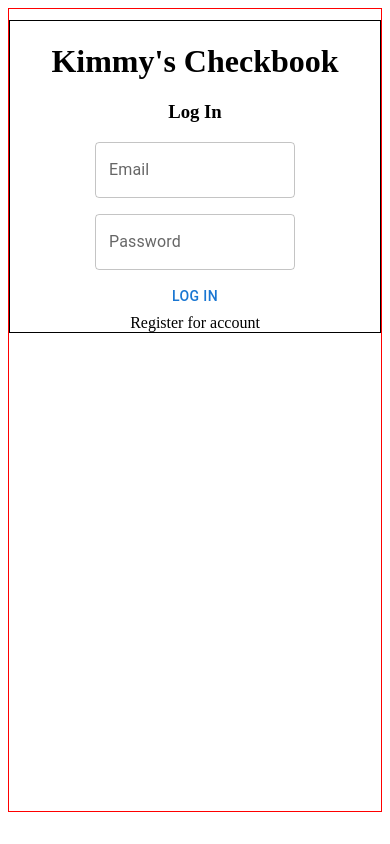
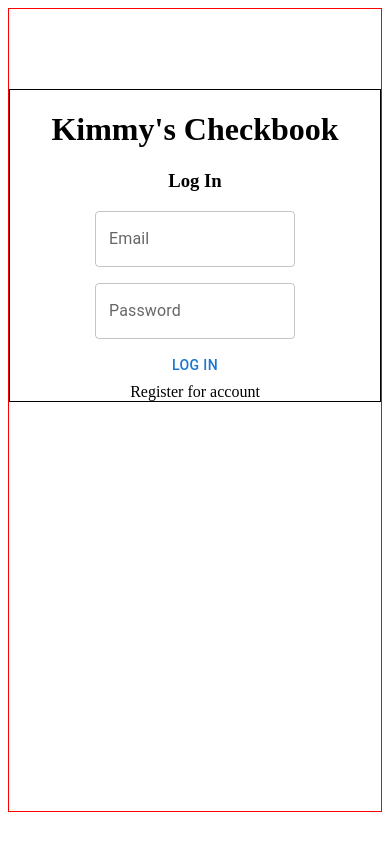
Before and after one commit to thekhaidev/budget-app, a React app: page /login in a window 390 px wide. Built offline with nearby package versions, Linux system fonts and the light colour scheme; no server answers.

Commit message:
Changed sizing on mobile/desktop

```diff
--- a/src/App.jsx
+++ b/src/App.jsx
@@ -24,12 +24,22 @@ const App = () => {
   }, []);
 
   return (
-    <Box style={{
-      border: '1px solid red', height: '95vh', width: 'auto', overflow: 'hidden',
+    <Box sx={{
+      border: '1px solid red',
+      height: '95vh',
+      width: 'auto',
+      overflow: 'hidden',
     }}
     >
       <Container
-        style={{ textAlign: 'center', border: '1px solid black', marginTop: '3%' }}
+        sx={{
+          textAlign: 'center',
+          border: '1px solid black',
+          marginTop: '3%',
+          mt: 10,
+          mr: 10,
+          width: { md: '75%' },
+        }}
         fixed
       >
         <h1>Kimmy&apos;s Checkbook</h1>
--- a/src/components/Home.jsx
+++ b/src/components/Home.jsx
@@ -1,7 +1,7 @@
 import React, { useEffect } from 'react';
 import {
   Box,
-  Button,
+
 } from '@mui/material';
 import { useNavigate } from 'react-router-dom';
 import Sidebar from './Sidebar.jsx';
--- a/src/components/Topbar.jsx
+++ b/src/components/Topbar.jsx
@@ -5,19 +5,27 @@ import {
   Button,
   Toolbar,
   Typography,
-    Box,
+
 } from '@mui/material';
 
 const Topbar = ({ logout }) => {
   const todayDate = new Date().toLocaleDateString('en-US');
 
   return (
-        <AppBar sx={{
+    <AppBar
+      sx={{
         flexGrow: 1,
+        width: { sx: '100%', md: '84.8%' },
+        backgroundColor: { xs: 'red', md: 'green' },
       }}
+      color="transparent"
     >
       <Toolbar>
-                <Typography variant="h6" component="div" sx={{ flexGrow: 1 }}>
+        <Typography
+          variant="h6"
+          component="div"
+          sx={{ flexGrow: 1 }}
+        >
           {todayDate}
         </Typography>
         <Button onClick={() => logout()} color="inherit">logout</Button>
```
Lines whose indentation alone changed are shown as unchanged.
